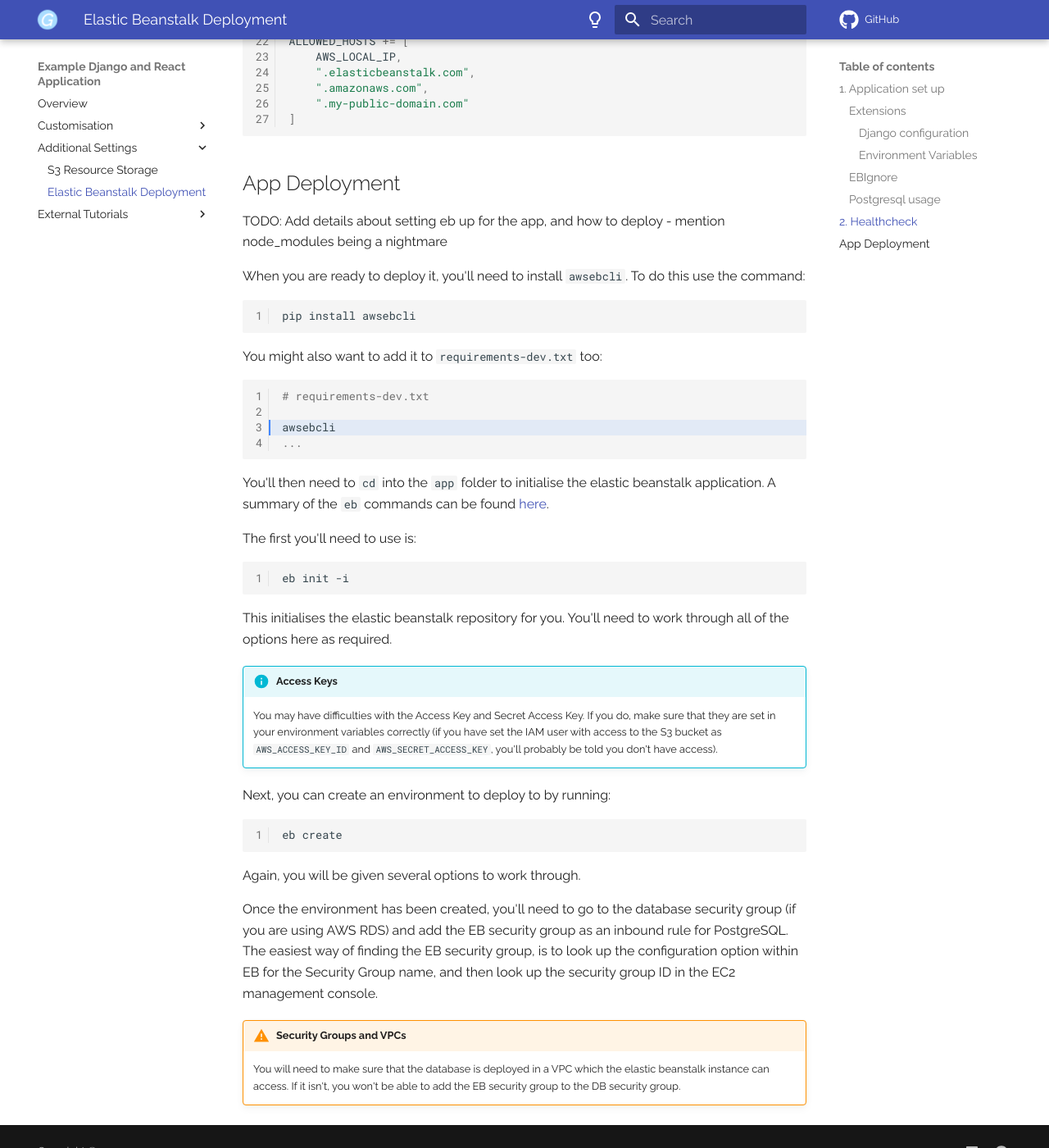
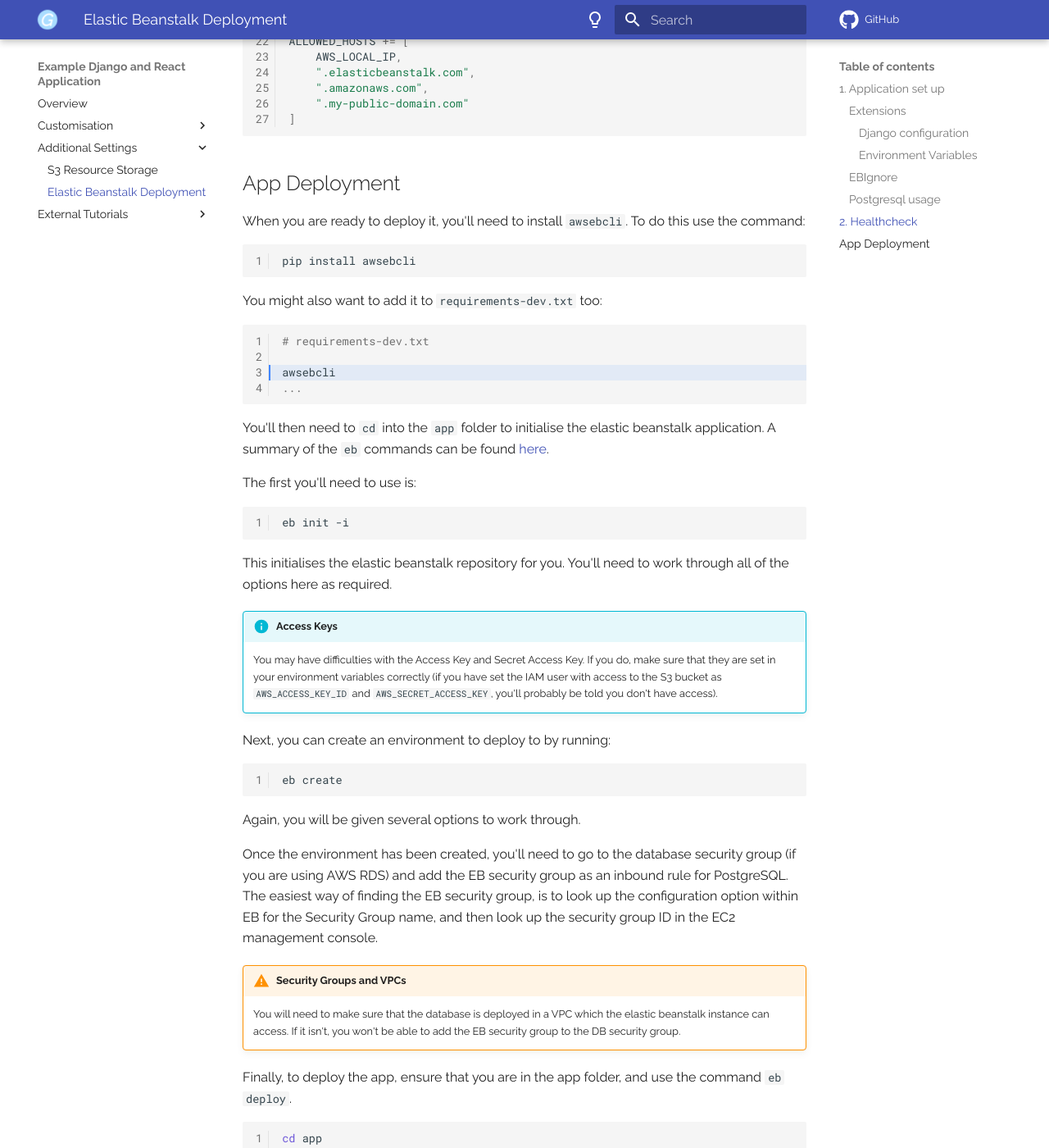
Before and after one commit to glsdown/template-django-react-app, an MkDocs documentation site: the page built from docs-development/elastic-beanstalk-deployment.md, in a window 1280 px wide and 1400 px high, scrolled down 3230 px. Shown: the whole window at 82% size. Built offline with MkDocs 1.6.1 and Material for MkDocs 9.7.7, drawn with Linux system fonts in a browser that asks for light colours; comment, search, counter and statistics services are not loaded.

Commit message:
Documentation improvements

````diff
--- a/docs-development/elastic-beanstalk-deployment.md
+++ b/docs-development/elastic-beanstalk-deployment.md
@@ -161,8 +161,6 @@
 
 ## App Deployment
 
-TODO: Add details about setting eb up for the app, and how to deploy - mention node_modules being a nightmare
-
 When you are ready to deploy it, you'll need to install `awsebcli`. To do this use the command:
 
 ```
@@ -205,3 +203,10 @@
 !!! warning "Security Groups and VPCs"
 
     You will need to make sure that the database is deployed in a VPC which the elastic beanstalk instance can access. If it isn't, you won't be able to add the EB security group to the DB security group.
+
+Finally, to deploy the app, ensure that you are in the app folder, and use the command `eb deploy`.
+
+```zsh
+cd app
+eb deploy
+```
````
Also changed, not shown: README.md (+1 -1 lines), docs-development/app-settings.md (+1 -1 lines).
